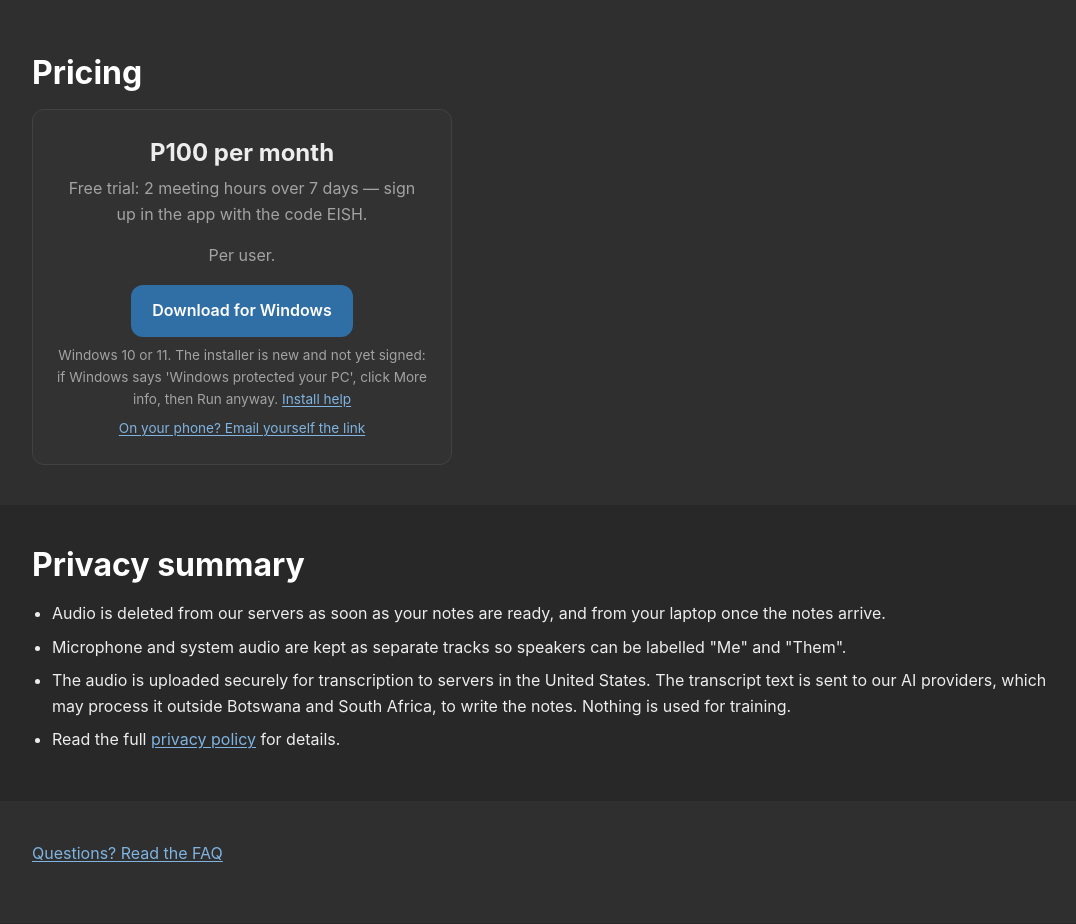
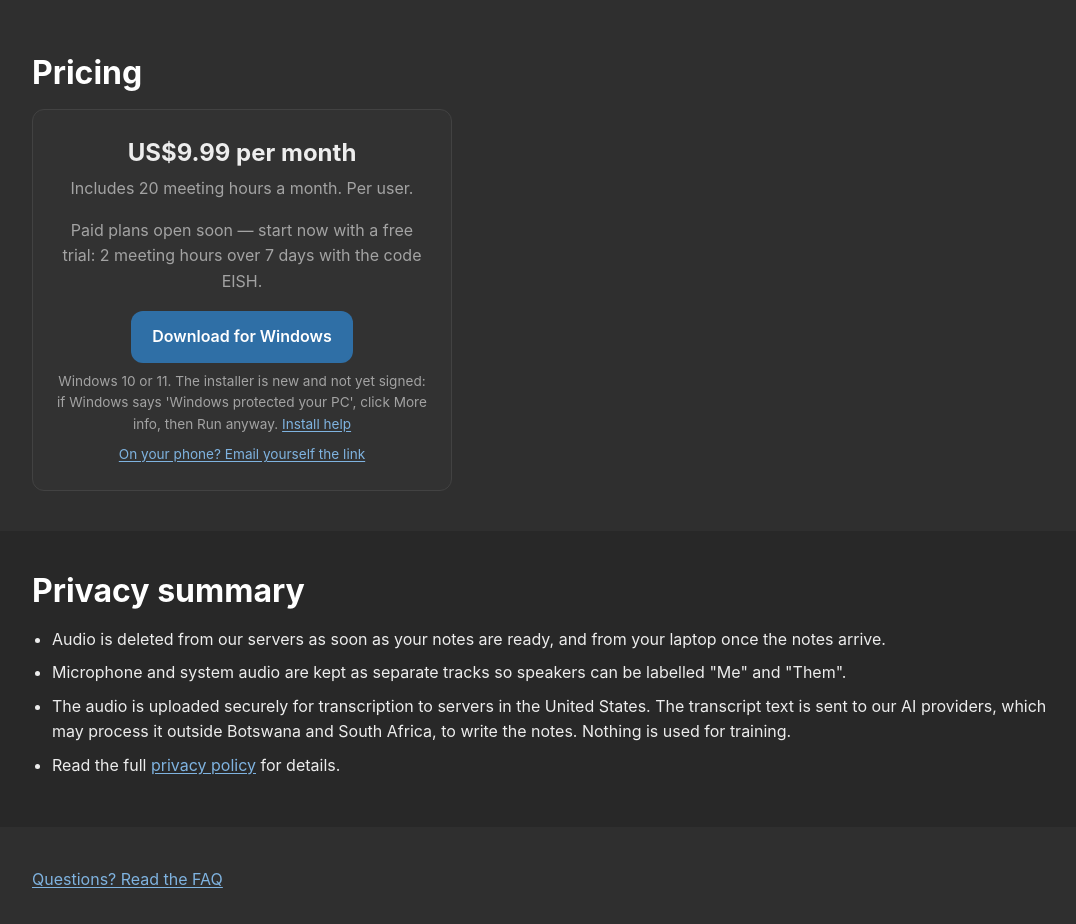
Before and after one commit to umar-arbi/setswana-notetaker-industry, a plain HTML site: page index.html in a window 1280 px wide. Shown: the part 2280-3204 px from the top of the page, without its empty margins (84-1160 px from the left). Drawn offline with Linux system fonts and the light colour scheme; no server answers.

Commit message:
site: b73fb9c

```diff
--- a/index.html
+++ b/index.html
@@ -159,9 +159,9 @@
       <div class="container">
         <h2>Pricing</h2>
         <div class="pricing-card">
-          <p class="price">P100 per month</p>
-          <p class="price-note">Free trial: 2 meeting hours over 7 days — sign up in the app with the code EISH.</p>
-          <p class="price-note">Per user.</p>
+          <p class="price">US$9.99 per month</p>
+          <p class="price-note">Includes 20 meeting hours a month. Per user.</p>
+          <p class="price-note">Paid plans open soon — start now with a free trial: 2 meeting hours over 7 days with the code EISH.</p>
           <a class="button button-primary" href="/download">Download for Windows</a>
           <p class="download-note">Windows 10 or 11. The installer is new and not yet signed: if Windows says 'Windows protected your PC', click More info, then Run anyway. <a href="faq.html">Install help</a></p>
           <p class="phone-link"><a href="mailto:?subject=KwalaNotes%20download&amp;body=https%3A%2F%2Fkwalanotes.com%2Fdownload">On your phone? Email yourself the link</a></p>
```
